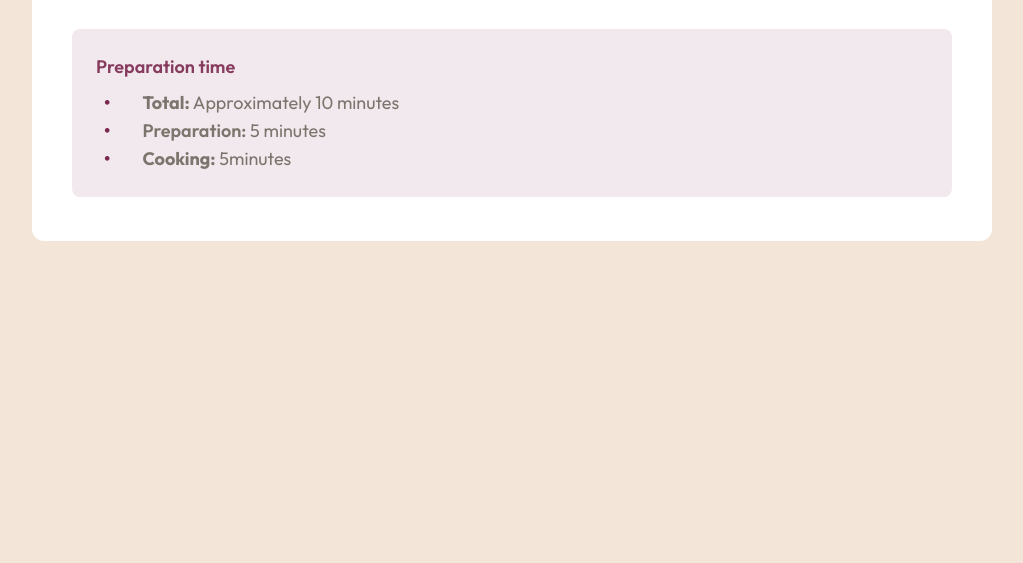
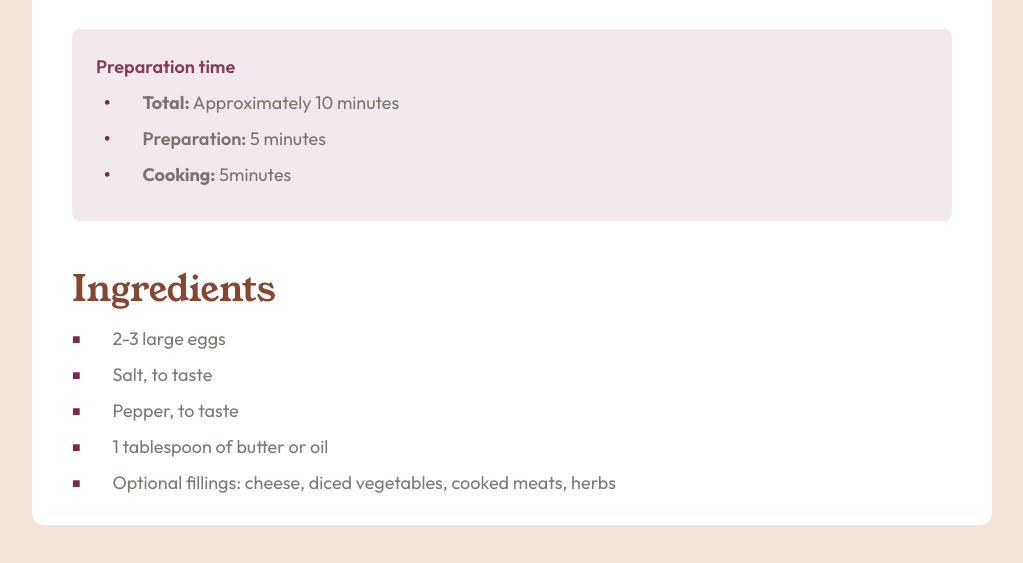
Before and after one commit to mirkobozzetto/recipe-page, a website: page index.html in a window 1280 px wide. Shown: the part 717-1280 px from the top of the page, without its empty margins (128-1151 px from the left). Before the commit the page ends 1022 px from the top, so only its background shows below. Drawn offline with Linux system fonts and the light colour scheme.

Commit message:
chore: Update preparation time section styling and image in index.html

```diff
--- a/index.html
+++ b/index.html
@@ -43,14 +43,13 @@
           choice of cheese, vegetables, or meats.
         </p>
         <!--  -->
-
         <div class="bg-darkrapberry/10 my-6 p-3 md:p-6 rounded-lg">
-          <h2 class="mb-2 font-semibold text-darkrapberry/90">
+          <h3 class="mb-2 font-semibold text-darkrapberry/90">
             Preparation time
-          </h2>
+          </h3>
 
           <ul class="pl-2 list-none">
-            <li class="flex items-center w-44 md:w-auto">
+            <li class="flex items-center mb-1 md:mb-2 w-44 md:w-auto">
               <span class="mr-4 md:mr-8 font-extrabold text-darkrapberry"
                 >•</span
               >
@@ -59,7 +58,7 @@
               </span>
             </li>
 
-            <li class="flex items-center w-44 md:w-auto">
+            <li class="flex items-center mb-1 md:mb-2 w-44 md:w-auto">
               <span class="mr-4 md:mr-8 font-extrabold text-darkrapberry"
                 >•</span
               >
@@ -68,15 +67,59 @@
               </span>
             </li>
 
-            <li class="flex items-center w-44 md:w-auto">
+            <li class="flex items-center mb-1 md:mb-2 w-44 md:w-auto">
               <span class="mr-4 md:mr-8 font-extrabold text-darkrapberry"
                 >•</span
               >
               <span><span class="font-bold">Cooking:</span> 5minutes </span>
             </li>
           </ul>
-          <!--  -->
         </div>
+        <!--  -->
+        <h2 class="md:mt-12 font-young text-2xl text-nutmeg md:text-4xl">
+          Ingredients
+        </h2>
+        <!--  -->
+        <ul class="mt-4 list-none">
+          <li class="flex items-center mb-1 md:mb-2">
+            <span
+              class="mr-4 md:mr-8 font-extrabold text-[9px] text-darkrapberry md:text-sm"
+              >■</span
+            >
+            <span>2-3 large eggs</span>
+          </li>
+          <li class="flex items-center mb-1 md:mb-2">
+            <span
+              class="mr-4 md:mr-8 font-extrabold text-[9px] text-darkrapberry md:text-sm"
+              >■</span
+            >
+            <span>Salt, to taste</span>
+          </li>
+          <li class="flex items-center mb-1 md:mb-2">
+            <span
+              class="mr-4 md:mr-8 font-extrabold text-[9px] text-darkrapberry md:text-sm"
+              >■</span
+            >
+            <span>Pepper, to taste</span>
+          </li>
+          <li class="flex items-center mb-1 md:mb-2">
+            <span
+              class="mr-4 md:mr-8 font-extrabold text-[9px] text-darkrapberry md:text-sm"
+              >■</span
+            >
+            <span>1 tablespoon of butter or oil</span>
+          </li>
+          <li class="flex items-center mb-1 md:mb-2">
+            <span
+              class="mr-4 md:mr-8 font-extrabold text-[9px] text-darkrapberry md:text-sm"
+              >■</span
+            >
+            <span
+              >Optional fillings: cheese, diced vegetables, cooked meats,
+              herbs</span
+            >
+          </li>
+        </ul>
         <!--  -->
       </section>
     </main>
```
Also changed, not shown: src/output.css.
